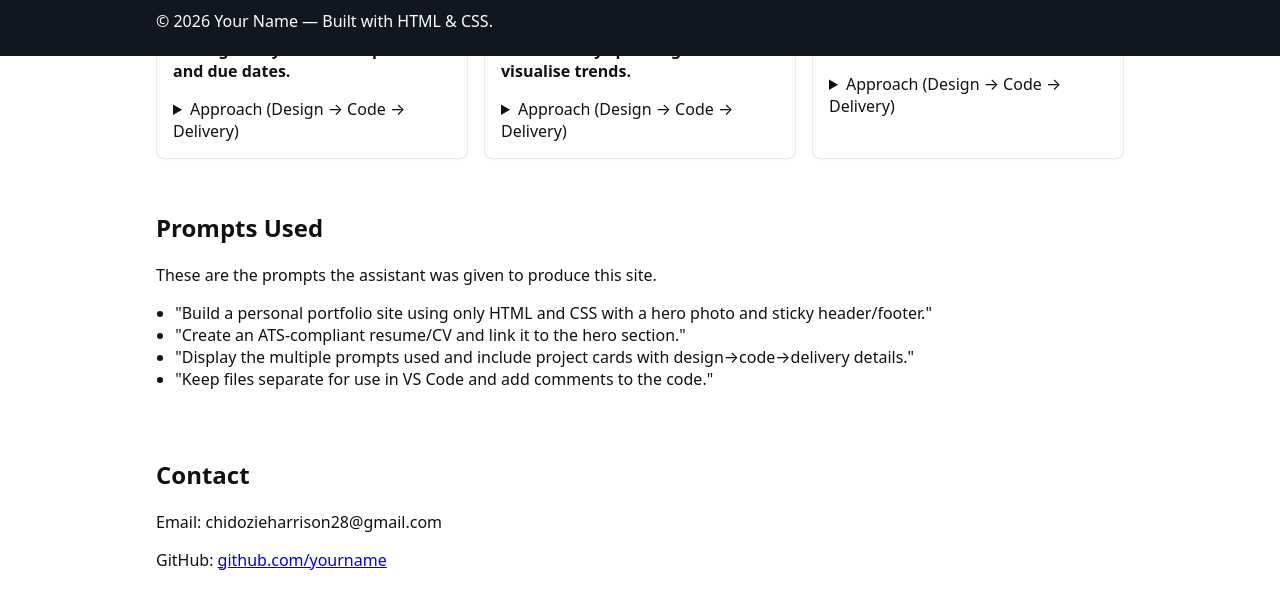
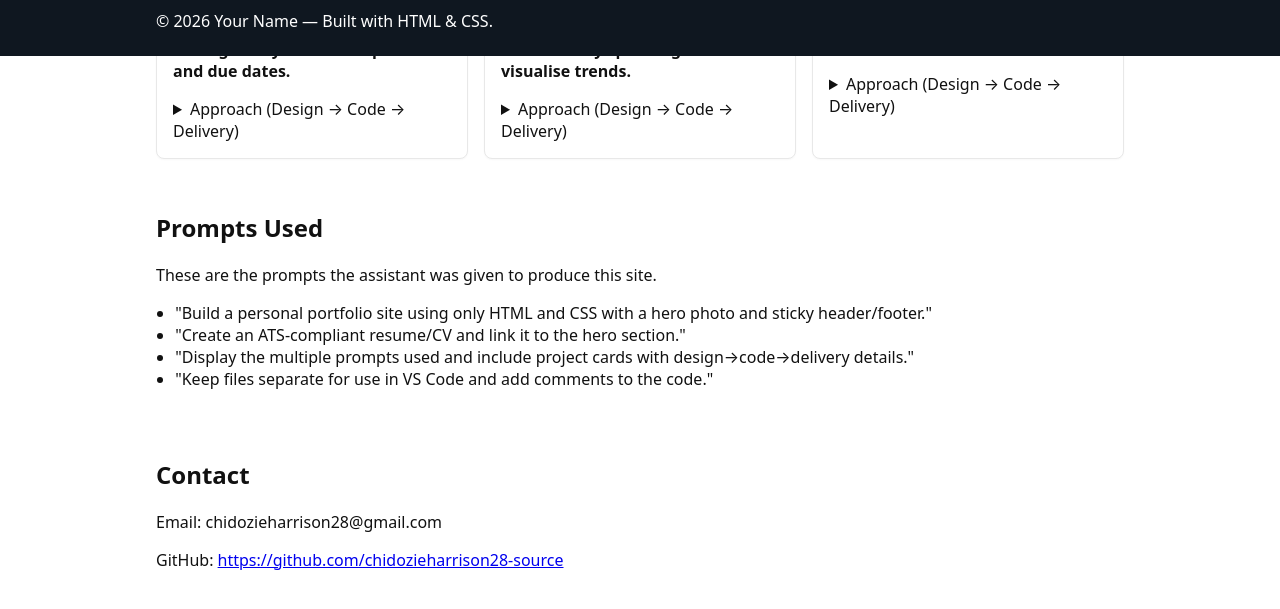
Before and after one commit to chidozieharrison28-source/PersonalPortfolioSite, a plain HTML site: page index.html in a window 1280 px wide. Shown: the part 744-1353 px from the top of the page. Drawn offline with Linux system fonts and the light colour scheme.

Commit message:
Add github link

```diff
--- a/index.html
+++ b/index.html
@@ -139,7 +139,7 @@
     <section id="contact" class="container contact">
       <h2>Contact</h2>
       <p>Email: chidozieharrison28@gmail.com</p>
-      <p>GitHub: <a href="#">github.com/yourname</a></p>
+      <p>GitHub: <a href="https://github.com/chidozieharrison28-source" target="_blank" rel="noopener noreferrer">https://github.com/chidozieharrison28-source</a></p>
     </section>
 
   </main>
```
